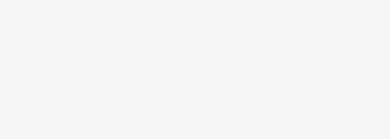
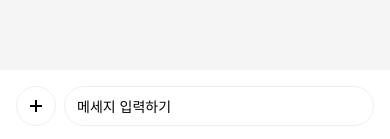
Before and after one commit to moko0428/rn_sns, a React Native app: screen / in a window 390 px wide. Shown: the part 702-841 px from the top of the page. Built offline with nearby package versions, Linux system fonts and the light colour scheme.

Commit message:
feat: textInput 퍼블리싱

```diff
--- a/src/pages/ChatScreen.jsx
+++ b/src/pages/ChatScreen.jsx
@@ -4,6 +4,7 @@ import {
   SafeAreaView,
   StyleSheet,
   Text,
+  TextInput,
   TouchableOpacity,
   View,
 } from 'react-native';
@@ -12,8 +13,8 @@ const leftArrow = require('../assets/icons/leftArrow.png');
 const dummyProfile = require('../assets/images/dummyProfile.png');
 const leftbubble = require('../assets/icons/leftbubbleTriangle.png');
 const rightbubble = require('../assets/icons/rightbubble.png');
+const plus = require('../assets/icons/plus.png');
 
-// '#6297ff
 const MyChat = props => {
   return (
     <View style={[styles.chatRowWrapper, {marginLeft: 'auto'}]}>
@@ -90,6 +91,31 @@ export default () => {
           />
           <MyChat chat={'그럼 먹으러 가자구~~~'} time={'12:04AM'} />
         </View>
+      </View>
+      <View style={{padding: 16, flexDirection: 'row'}}>
+        <TouchableOpacity
+          style={{
+            borderWidth: 1,
+            borderColor: '#efefef',
+            borderRadius: 20,
+            width: 40,
+            height: 40,
+            justifyContent: 'center',
+            alignItems: 'center',
+          }}>
+          <Image source={plus} style={{width: 12, height: 12}} />
+        </TouchableOpacity>
+        <TextInput
+          placeholder="메세지 입력하기"
+          style={{
+            flex: 1,
+            borderWidth: 1,
+            borderColor: '#efefef',
+            borderRadius: 20,
+            marginLeft: 8,
+            paddingHorizontal: 12,
+          }}
+        />
       </View>
     </SafeAreaView>
   );
```
Also changed, not shown: src/assets/icons/plus.png (added).
